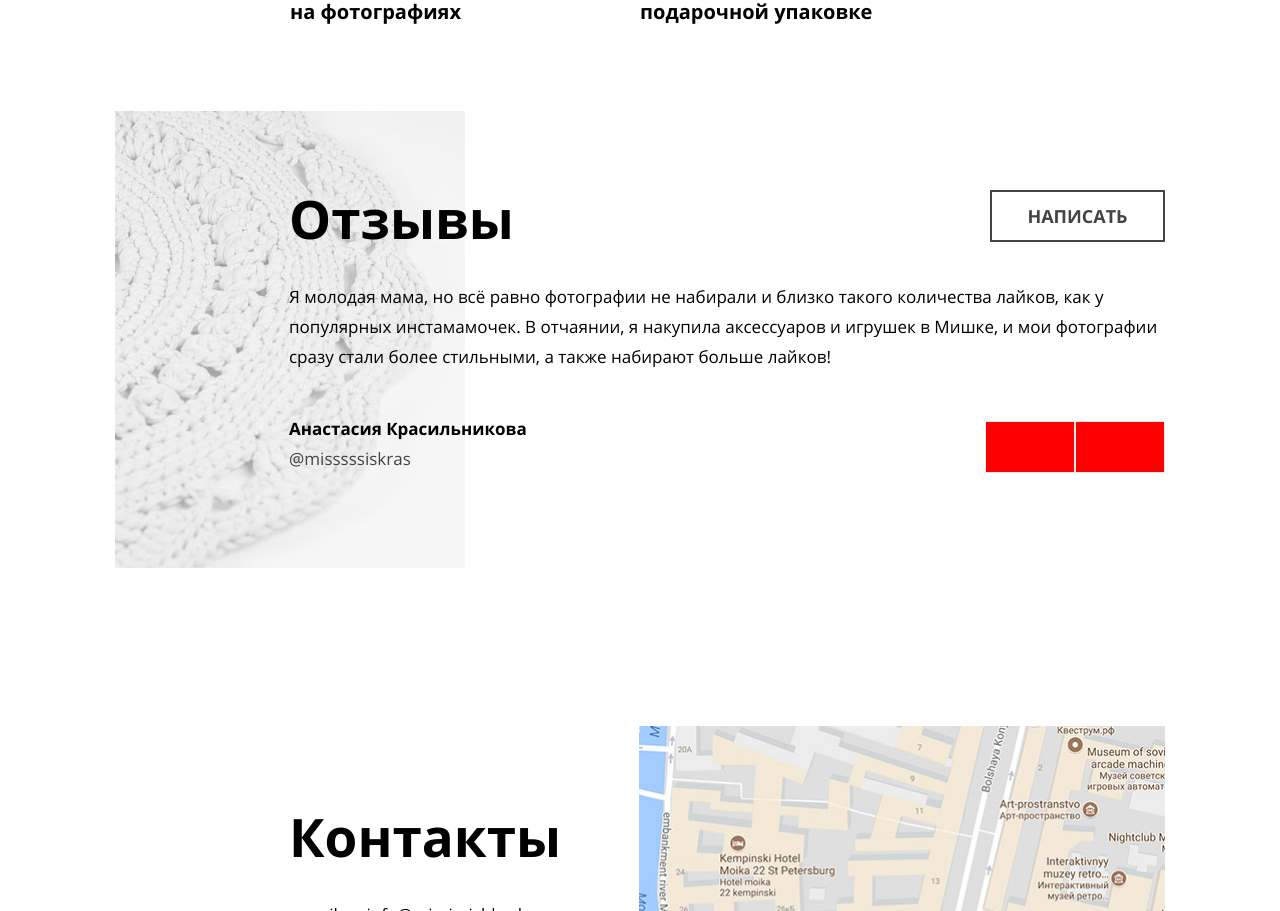
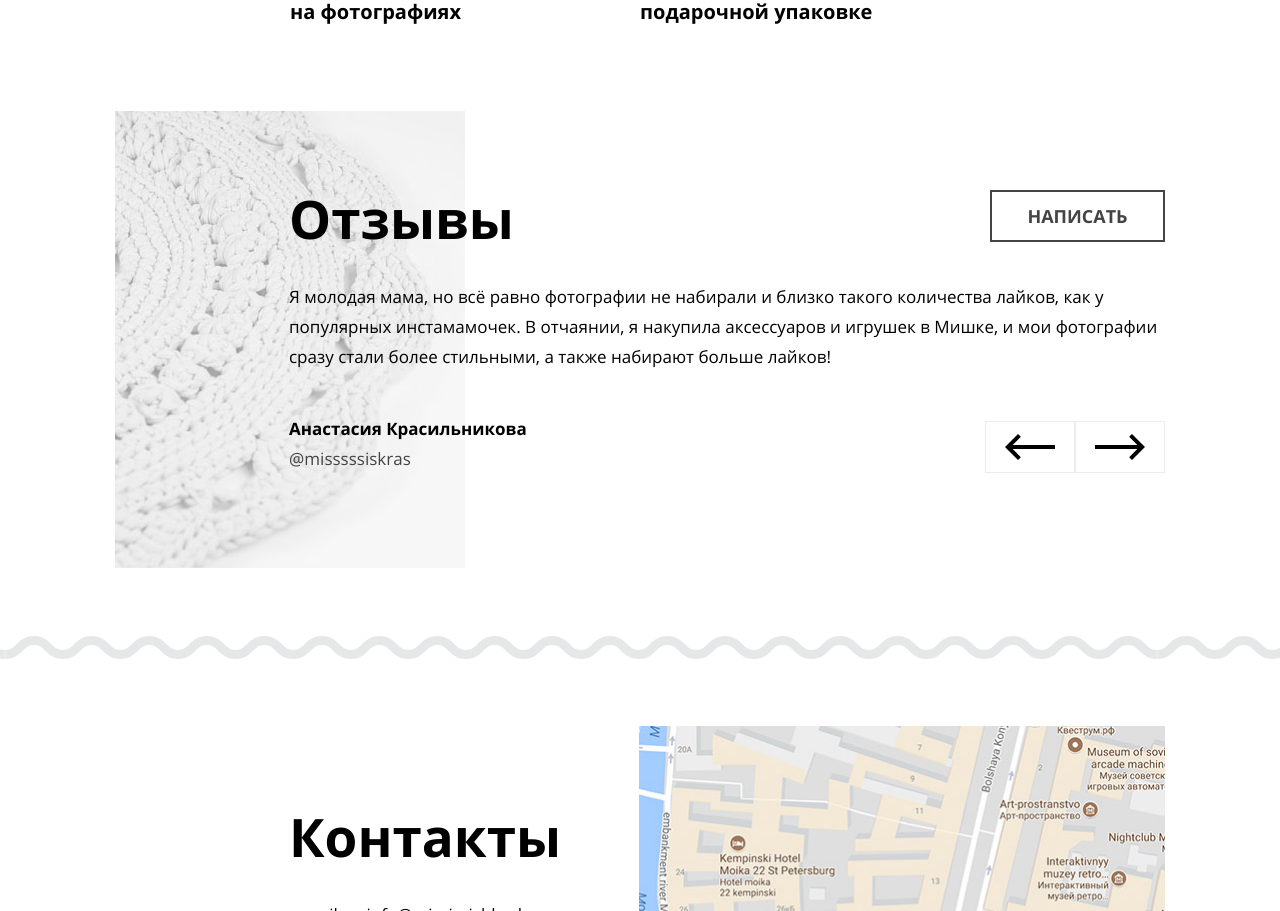
Before and after one commit to NelliNosova/Mishka, a plain HTML site: page source/index.html in a window 1280 px wide. Shown: the part 2189-3100 px from the top of the page. Drawn offline with nearby package versions, Linux system fonts and the light colour scheme; files that its build step writes are made by us from their sources.

Commit message:
Декоративные элементы блока отзывов

```diff
--- a/source/index.html
+++ b/source/index.html
@@ -247,8 +247,16 @@
               <cite class="reviews__author-mail">@misssssiskras</cite>
             </blockquote>
             <div class="reviews__wrap">
-              <button class="reviews__prev button button--prev-next" type="button" aria-label="Предыдущий отзыв"></button>
-            <button class="reviews__next button button--prev-next" type="button" aria-label="Следующий отзыв"></button>
+              <button class="reviews__prev button button--prev-next" type="button" aria-label="Предыдущий отзыв">
+                <svg class="button__arrow" version="1.1" id="Layer_1" xmlns="http://www.w3.org/2000/svg" xmlns:xlink="http://www.w3.org/1999/xlink" x="0px" y="0px" width="50px" height="26.003px" viewBox="0 0 50 26.003" enable-background="new 0 0 50 26.003" xml:space="preserve">
+                  <polygon points="50,11.002 7.659,11.002 15.833,2.828 13.005,0 0,12.998 0.003,13.001 0,13.005 13.005,26.003 15.833,23.175 7.661,15.002 50,15.002 "/>
+                </svg>
+              </button>
+            <button class="reviews__next button button--prev-next" type="button" aria-label="Следующий отзыв">
+              <svg class="button__arrow" version="1.1" id="Layer_1" xmlns="http://www.w3.org/2000/svg" xmlns:xlink="http://www.w3.org/1999/xlink" x="0px" y="0px" width="50px" height="26.003px" viewBox="0 0 50 26.003" enable-background="new 0 0 50 26.003" xml:space="preserve">
+                <polygon points="0,11.002 42.341,11.002 34.166,2.828 36.995,0 50,12.998 49.996,13.001 50,13.005 36.995,26.003 34.166,23.175 42.339,15.002 0,15.002 "/>
+              </svg>
+            </button>
             </div>
             <a class="reviews__write button button--padding button--write" href="blank.html">Написать</a>
           </div>
--- a/source/sass/base/button.scss
+++ b/source/sass/base/button.scss
@@ -47,11 +47,13 @@
 }
 
 .button--prev-next {
+  display: flex;
+  justify-content: center;
+  align-items: center;
   width: 50%;
   max-width: 130px;
   height: 52px;
   border: 1px solid $grey;
-  background-color: red;
 }
 
 .button--write {
--- a/source/sass/block/reviews.scss
+++ b/source/sass/block/reviews.scss
@@ -1,5 +1,29 @@
 .reviews {
   position: relative;
+}
+
+.reviews::after {
+  content: "";
+  position: absolute;
+  width: 100%;
+  height: 15px;
+  bottom: -5px;
+  background-image: url("../img/bg-zigzag-line.svg");
+  background-repeat: repeat-x;
+  background-size: 100%;
+
+  @media (min-width: $min-tablet) {
+    height: 25px;
+    bottom: -40px;
+    background-image: url("../img/bg-zigzag-line.svg");
+  }
+
+  @media (min-width: $min-desktop) {
+    height: 30px;
+    bottom: -39px;
+    background-size: 90%;
+    background-position-x: 5px;
+  }
 }
 
 .container--reviews {
@@ -94,7 +118,7 @@
     padding-bottom: 50px;
   }
 
-  @media (min-width: $min-tablet) {
+  @media (min-width: $min-desktop) {
     margin-top: -130px;
     padding-bottom: 100px;
   }
```
